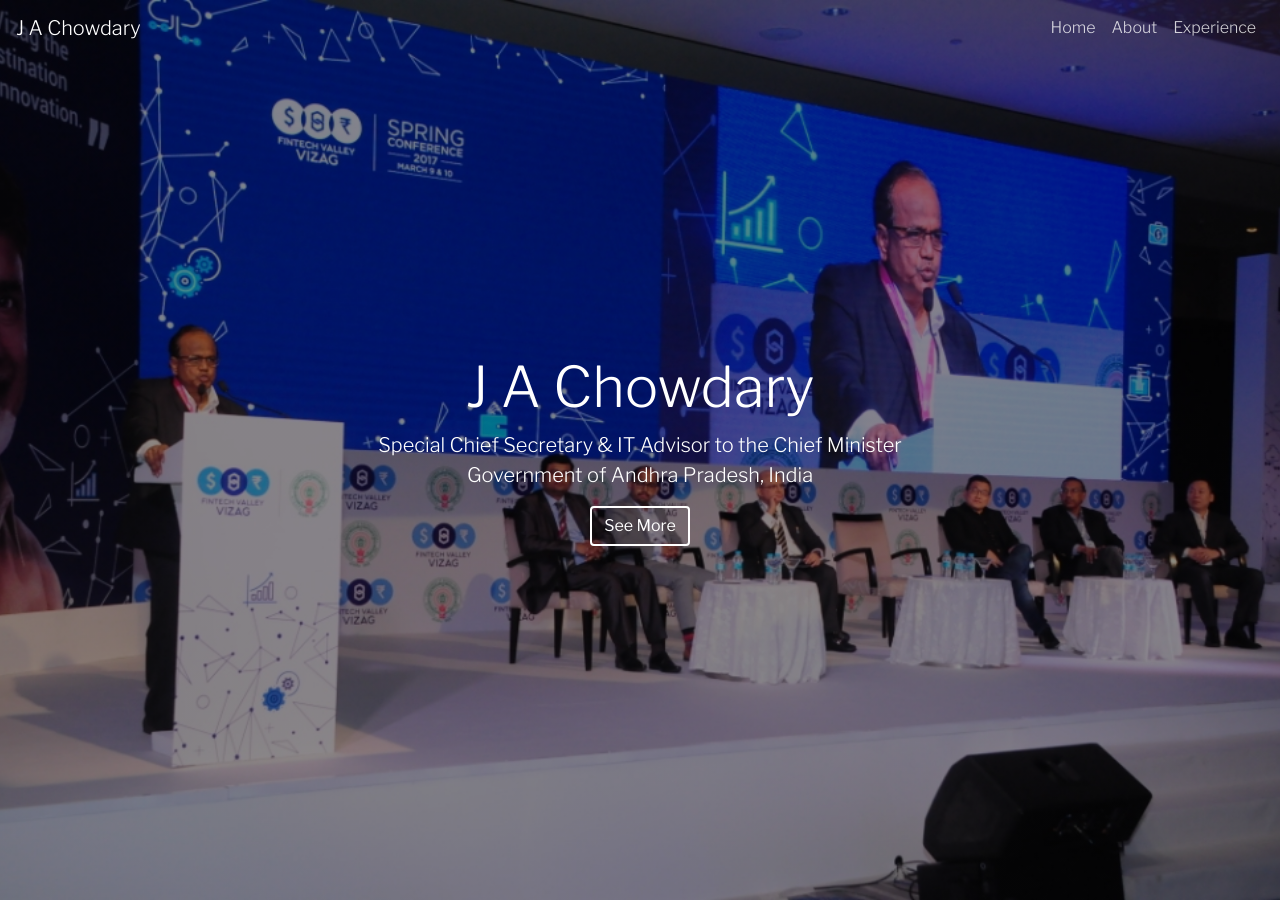
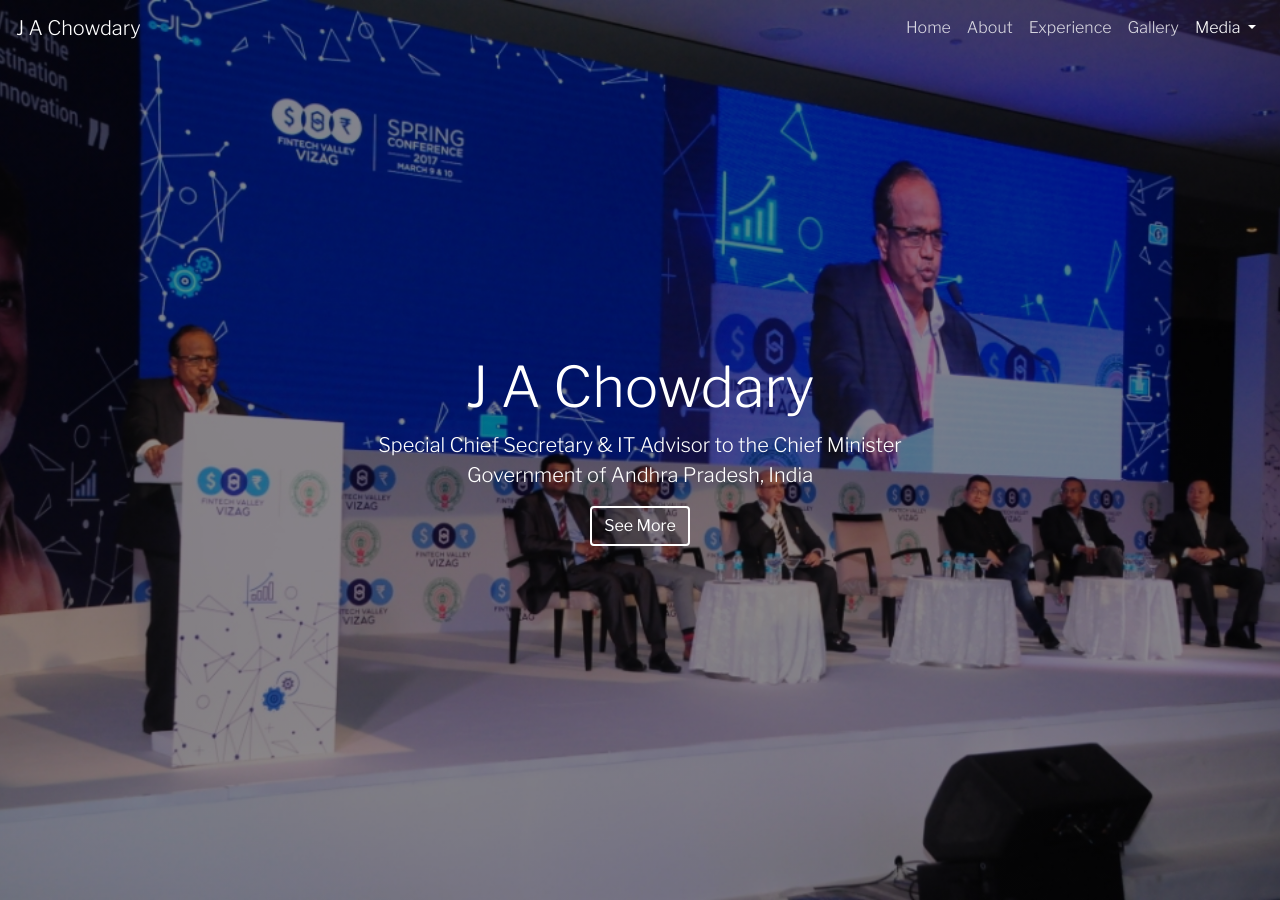
Before and after one commit to jachowdary/jachowdary.github.io, a Jekyll site: the page built from index.html, in a window 1280 px wide and 900 px high. Built offline with Jekyll 4.4.1, drawn with Linux system fonts in a browser that asks for light colours; nearby versions of some CDN libraries.

Commit message:
error pull request updated

```diff
--- a/_includes/navbar.html
+++ b/_includes/navbar.html
@@ -1,5 +1,5 @@
 <nav class="navbar navbar-expand-lg navbar-dark bg-dark navbar-primary">
-  <a class="navbar-brand" href="#">J A Chowdary</a>
+  <a class="navbar-brand" href="/">J A Chowdary</a>
   <button class="navbar-toggler" type="button" data-toggle="collapse" data-target="#navbarSupportedContent" aria-controls="navbarSupportedContent" aria-expanded="false" aria-label="Toggle navigation">
     <span class="navbar-toggler-icon"></span>
   </button>
@@ -7,7 +7,7 @@
   <div class="collapse navbar-collapse justify-content-end" id="navbarSupportedContent">
     <ul class="navbar-nav">
       <li class="nav-item">
-        <a class="nav-link" href="#home">Home</a>
+        <a class="nav-link" href="/">Home</a>
       </li>
       <li class="nav-item">
         <a class="nav-link" href="#about">About</a>
@@ -15,6 +15,16 @@
        <li class="nav-item">
         <a class="nav-link" href="#experience">Experience</a>
       </li>
+       <li class="nav-item">
+        <a class="nav-link" href="/gallery">Gallery</a>
+      </li>
+      <div class="dropdown show ">
+    <a class="nav-link dropdown-toggle" href="#" role="button" id="dropdownMenuLink" data-toggle="dropdown" aria-haspopup="true" aria-expanded="false">Media
+  </a>
+  <div class="dropdown-menu dropdown-menu-right" aria-labelledby="dropdownMenuLink">
+    <a class="dropdown-item" href="#">Press kit</a>
+  </div>
+</div>
     </ul>
   </div>
 </nav>
```
Also changed, not shown: gallery.html (+8 -0 lines), Gemfile.lock.
